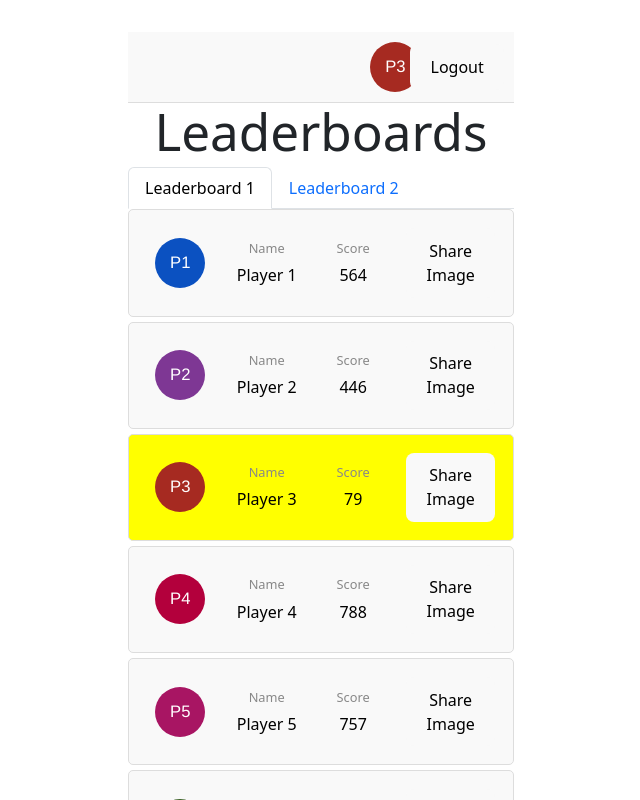
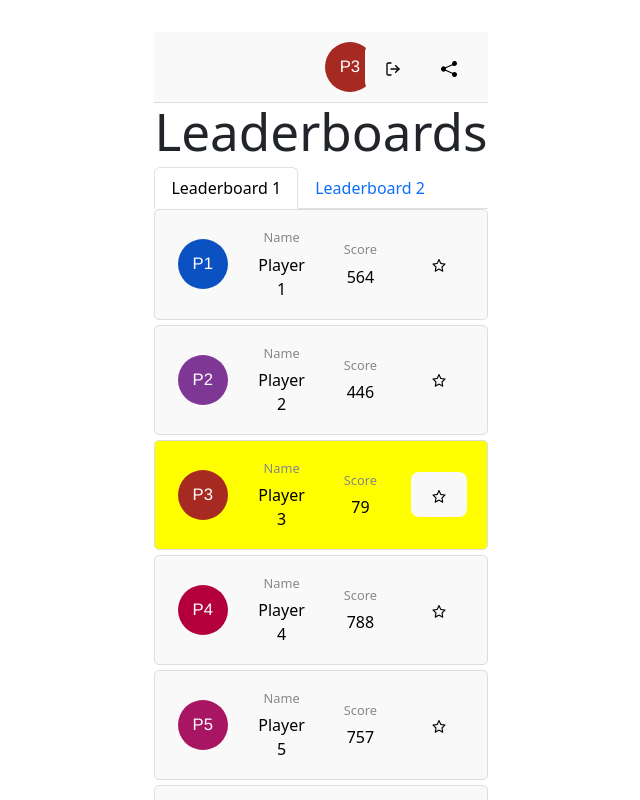
Before and after one commit to auchiya/leader-share, a React (Vite) app: page / in a window 1280 px wide. Both pictures are taken after a click on the button "Login". Shown: the top 800 px of the page, without its empty margins (319-959 px from the left). Built offline with nearby package versions, Linux system fonts and the light colour scheme.

Commit message:
fav button and one share

```diff
--- a/src/LeaderboardList.tsx
+++ b/src/LeaderboardList.tsx
@@ -1,12 +1,14 @@
 import React from "react";
 import { Leaderboard as LeaderboardType } from "./types/Leaderboard";
 import Leaderboard from "./Leaderboard";
+import { ShareLeaderBoard } from "./ShareLeaderBoard";
 
 type Props = {
   leaderboards: LeaderboardType[];
 };
 
 const LeaderboardList: React.FC<Props> = ({ leaderboards }) => (
+  <>
     <div>
       {leaderboards.map((leaderboard, index) => (
         <div key={index}>
@@ -15,6 +17,7 @@ const LeaderboardList: React.FC<Props> = ({ leaderboards }) => (
         </div>
       ))}
     </div>
+  </>
 );
 
 export default LeaderboardList;
--- a/src/PlayerItem.tsx
+++ b/src/PlayerItem.tsx
@@ -1,6 +1,6 @@
 import React from "react";
 import { Player } from "./types/Player";
-import { BsShare } from "react-icons/bs";
+import { AiOutlineStar } from "react-icons/ai";
 import Avatar from "react-avatar";
 import { ShareLeaderBoard } from "./ShareLeaderBoard";
 
@@ -58,7 +58,9 @@ const PlayerItem: React.FC<Props> = ({ player }) => {
           {player.score}
         </CardItem>
         <CardItem>
-          <ShareLeaderBoard />
+          <button>
+            <AiOutlineStar />
+          </button>
         </CardItem>
       </Card>
     </tr>
--- a/src/ShareLeaderBoard.tsx
+++ b/src/ShareLeaderBoard.tsx
@@ -1,4 +1,5 @@
 import React from "react";
+import { BsFillShareFill } from "react-icons/bs";
 
 export const ShareLeaderBoard = () => {
   const handleShare = async () => {
@@ -24,5 +25,9 @@ export const ShareLeaderBoard = () => {
     }
   };
 
-  return <button onClick={handleShare}>Share Image</button>;
+  return (
+    <button onClick={handleShare}>
+      <BsFillShareFill />
+    </button>
+  );
 };
--- a/src/Topbar.tsx
+++ b/src/Topbar.tsx
@@ -2,6 +2,8 @@ import React from "react";
 import styled from "styled-components";
 import Avatar from "react-avatar";
 import { UserContext } from "./UserContext";
+import { ShareLeaderBoard } from "./ShareLeaderBoard";
+import { FiLogOut } from "react-icons/fi";
 
 const TopBarContainer = styled.div`
   display: flex;
@@ -30,7 +32,10 @@ const TopBar = () => {
       {user ? (
         <>
           <UserAvatar name={user.name} size="50" round={true} />
-          <button onClick={logout}>Logout</button>
+          <button onClick={logout}>
+            <FiLogOut />
+          </button>
+          <ShareLeaderBoard />
         </>
       ) : (
         <button onClick={() => login("Player 3")}>Login</button>
```
Lines whose indentation alone changed are shown as unchanged.
